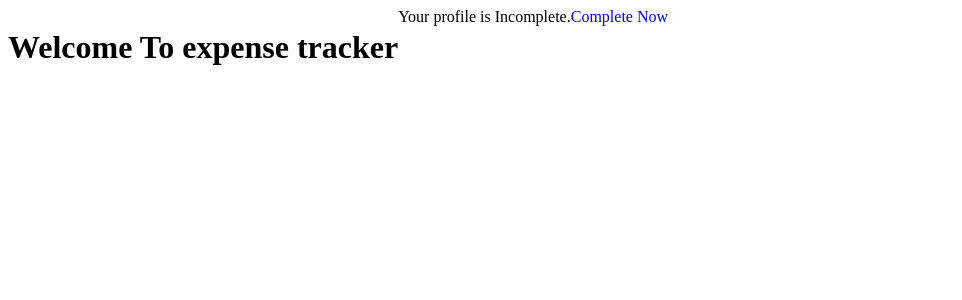
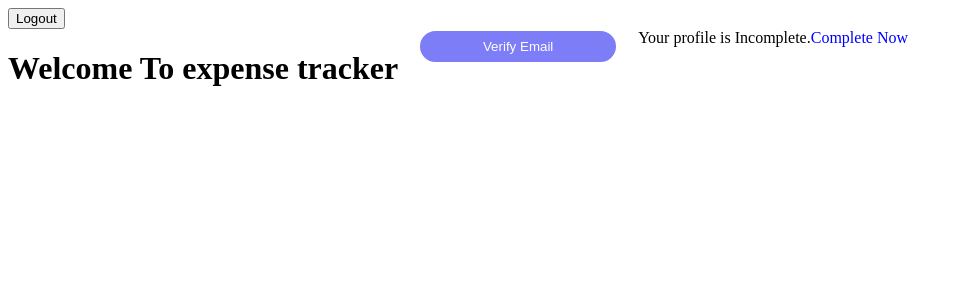
Before and after one commit to SuchiBankoti/new-expense-tracker, a React (Create React App) app: page /welcome-page in a window 1280 px wide. Shown: the top 300 px of the page, without its empty margins (0-962 px from the left). Built offline with nearby package versions, Linux system fonts and the light colour scheme; no server answers.

Commit message:
add logout

```diff
--- a/src/App.css
+++ b/src/App.css
@@ -47,3 +47,12 @@ input{
   padding: 10px;
   background-color: aquamarine;
 }
+.verificationBtn{
+  height: 35px;
+  width: 200px;
+  background-color: rgb(125, 125, 248);
+  color: white;
+  border: 2px solid white;
+  margin: 0px 20px;
+  border-radius: 18px;
+}
--- a/src/Welcome.js
+++ b/src/Welcome.js
@@ -1,9 +1,10 @@
 import React, { useEffect, useState } from "react";
+import { Link } from "react-router-dom";
 
 const profileApi = "https://identitytoolkit.googleapis.com/v1/accounts:update?key=AIzaSyDvMhMxDWfRmYEbmRy4ORKoiOLsxpVokq0";
 const getProfileApi = "https://identitytoolkit.googleapis.com/v1/accounts:lookup?key=AIzaSyDvMhMxDWfRmYEbmRy4ORKoiOLsxpVokq0"
-
-
+const getVerified="https://identitytoolkit.googleapis.com/v1/accounts:sendOobCode?key=AIzaSyDvMhMxDWfRmYEbmRy4ORKoiOLsxpVokq0"
+const confirmVerificationCode="https://identitytoolkit.googleapis.com/v1/accounts:update?key=AIzaSyDvMhMxDWfRmYEbmRy4ORKoiOLsxpVokq0"
 export default function WelcomePage() {
     const [profile, setProfile] = useState(false)
     const [token, setToken] = useState(localStorage.getItem('token'))
@@ -49,6 +50,33 @@ export default function WelcomePage() {
         setToken(temp)
     }, [profile])
 
+    function verifyEmail() {
+        fetch(getVerified, {
+            method: "POST",
+            body: JSON.stringify({
+                requestType:"VERIFY_EMAIL",
+                idToken: token
+            }),
+            headers: {
+                "Content-Type": "application/json",
+            }
+        })
+        .then(res => {
+            if (res.ok) {
+                    alert("Email Verified");
+                }
+           else {
+                alert("Email Verification Failed");
+            }
+        })
+        .catch(error => {
+            console.error("Error:", error);
+        });
+        }
+
+        function logoutUser() {
+            localStorage.removeItem("token");
+          }
     function updateProfile() {
         fetch(profileApi, {
             method: "POST",
@@ -78,8 +106,14 @@ export default function WelcomePage() {
     }
     return (
         <div>
+            <div>
+                <Link to="/">
+                <button onClick={logoutUser}>Logout</button>
+                </Link>
+            </div>
             <div style={{display:"flex"}}>
-            <h1>Welcome To expense tracker</h1>
+                <h1>Welcome To expense tracker</h1>
+                <button className="verificationBtn" onClick={verifyEmail}>Verify Email</button>
             <div>Your profile is Incomplete.<span onClick={() => setProfile(true)} style={{color:"blue",cursor:"pointer"}}>Complete Now</span></div>
             </div>
             {
```
